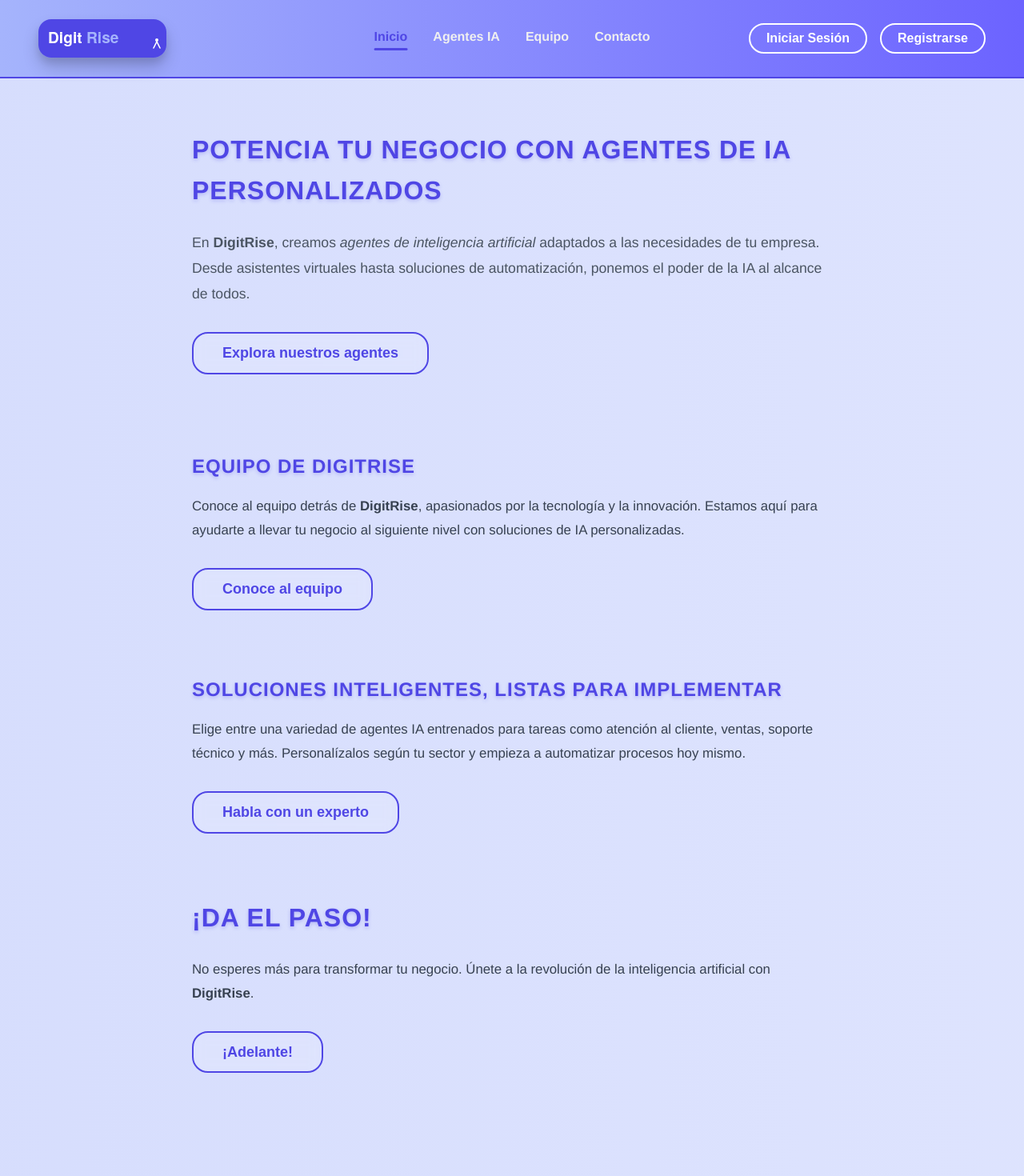
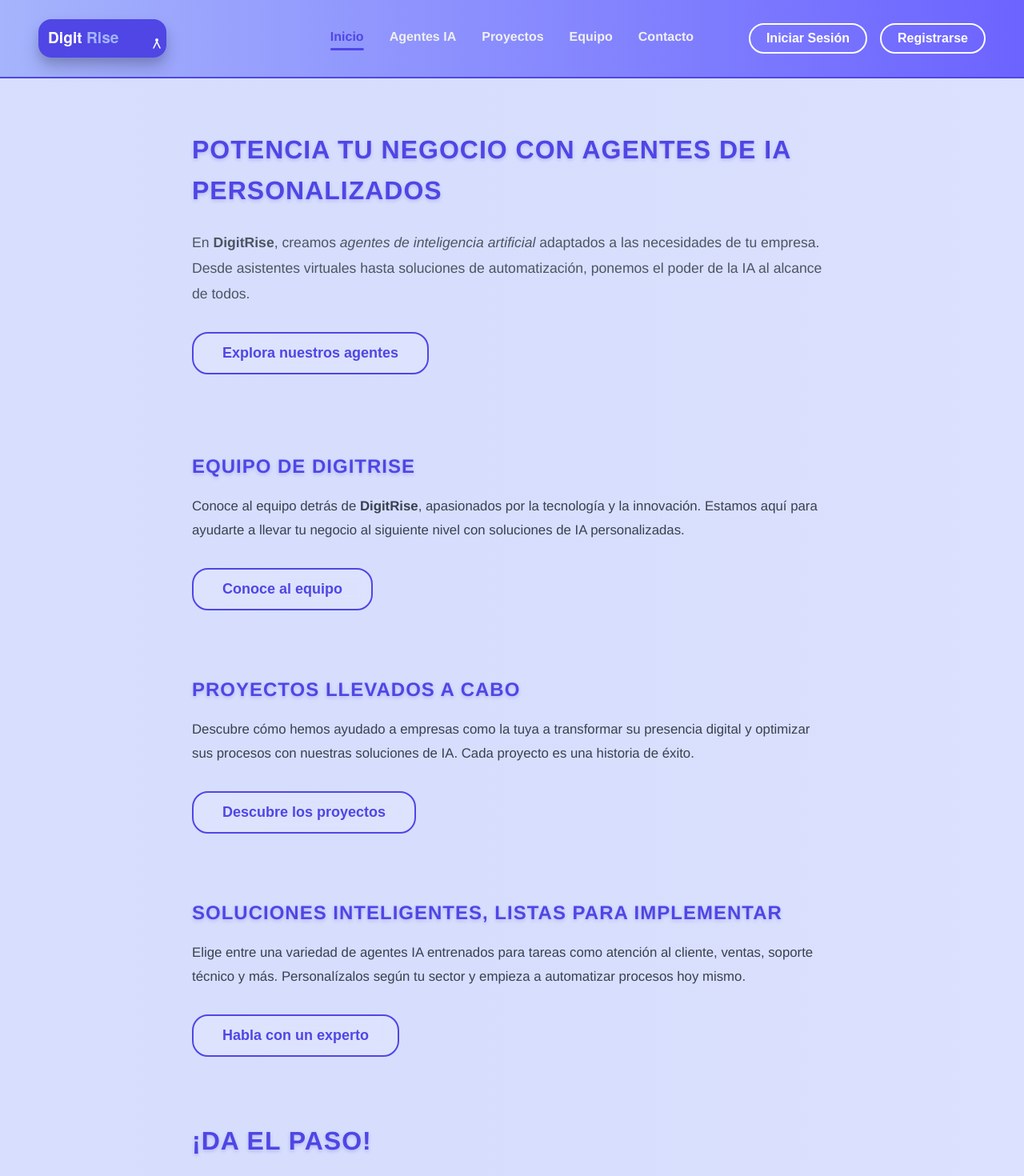
Before and after one commit to gallardo4/DigitRise, a Vue app in the folder digitrise/: page / in a window 1280 px wide. Shown: the top 1470 px of the page at 80% size. Built offline with nearby package versions, Linux system fonts and the light colour scheme.

Commit message:
team member photo and projects section added

```diff
--- a/digitrise/src/components/Header.vue
+++ b/digitrise/src/components/Header.vue
@@ -67,6 +67,7 @@ onMounted(() => {
       <nav class="nav" :class="{ open: isMenuOpen }">
         <RouterLink to="/" class="nav-link" @click="isMenuOpen = false">Inicio</RouterLink>
         <RouterLink to="/agentes" class="nav-link" @click="isMenuOpen = false">Agentes IA</RouterLink>
+        <RouterLink to="/proyectos" class="nav-link" @click="isMenuOpen = false">Proyectos</RouterLink>
         <RouterLink to="/equipo" class="nav-link" @click="isMenuOpen = false">Equipo</RouterLink>
         <RouterLink to="/contacto" class="nav-link" @click="isMenuOpen = false">Contacto</RouterLink>
 
--- a/digitrise/src/style.css
+++ b/digitrise/src/style.css
@@ -780,6 +780,7 @@ main {
 
 .foto {
   width: 100%;
+  margin-top: 1rem;
   border-radius: 1rem;
 }
 
--- a/digitrise/src/views/EquipoView.vue
+++ b/digitrise/src/views/EquipoView.vue
@@ -11,7 +11,7 @@ const team = [
         nombre: 'Arnau Gallardo',
         rol: 'Desarrollo Web, IA y Automatización',
         frase: 'Cada línea de código es una oportunidad para mejorar el mundo. La IA no reemplaza personas, potencia su creatividad.',
-        imagen: '',
+        imagen: '/imgEquipo/fotoGallardo.jpg',
     },
 ]
 </script>
@@ -24,7 +24,7 @@ const team = [
 
         <div class="miembros">
             <div v-for="persona in team" :key="persona.nombre" class="miembro">
-                <!-- <img :src="persona.imagen" :alt="persona.nombre" class="foto" /> -->
+                <img :src="persona.imagen" :alt="persona.nombre" class="foto" />
                 <h3 class="tituloLittle">{{ persona.nombre }}</h3>
                 <p class="texto"><strong>{{ persona.rol }}</strong></p>
                 <blockquote class="texto">{{ persona.frase }}</blockquote>
--- a/digitrise/src/views/HomeView.vue
+++ b/digitrise/src/views/HomeView.vue
@@ -20,14 +20,14 @@
         <RouterLink to="/equipo"><button class="btn" onclick="this.blur()">Conoce al equipo</button></RouterLink>
       </div>
 
-      <!-- <div>
+      <div>
         <h3 class="tituloGrande">Proyectos llevados a cabo</h3>
         <p class="texto">
           Descubre cómo hemos ayudado a empresas como la tuya a transformar su presencia digital y optimizar sus procesos
           con nuestras soluciones de IA. Cada proyecto es una historia de éxito.
         </p>
         <RouterLink to="/proyectos"><button class="btn" onclick="this.blur()">Descubre los proyectos</button></RouterLink>
-      </div> -->
+      </div>
 
       <div>
         <h3 class="tituloGrande">Soluciones inteligentes, listas para implementar</h3>
```
Also changed, not shown: digitrise/public/imgEquipo/fotoGallardo.jpg (added).
